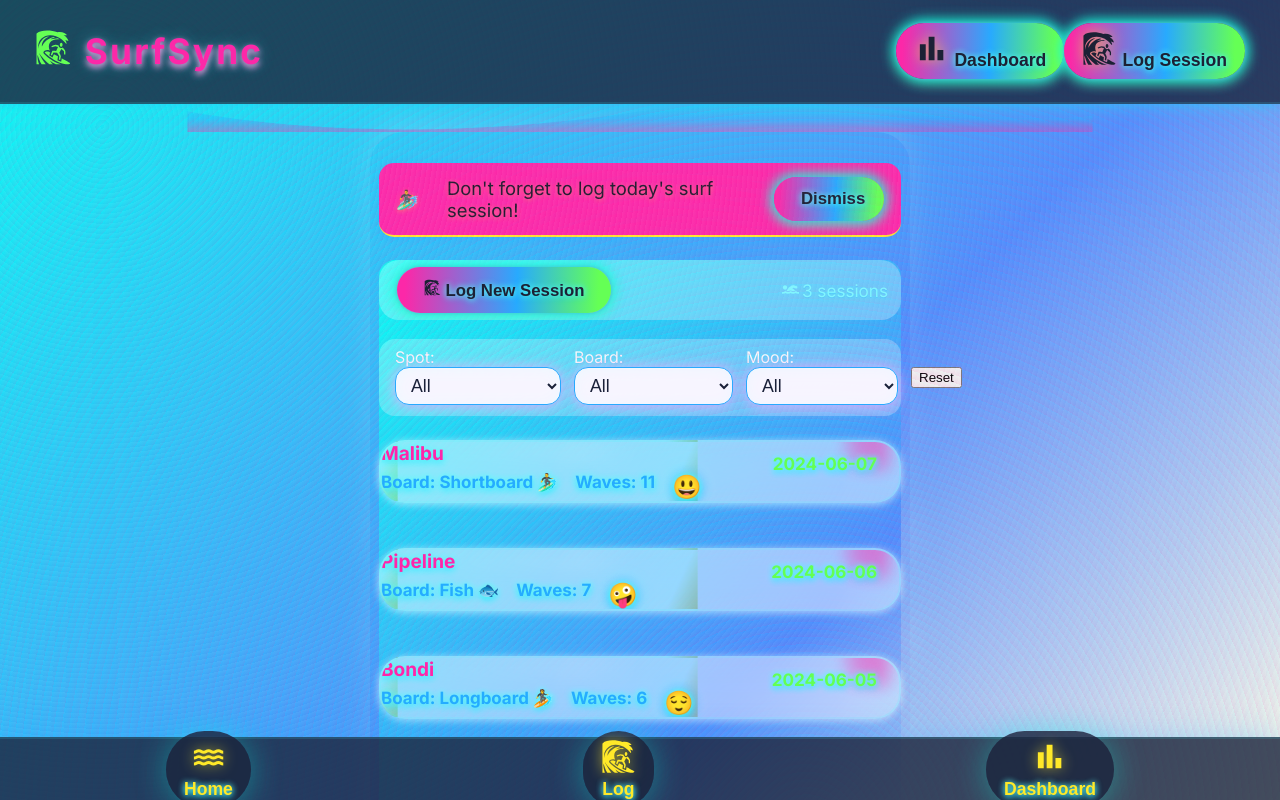
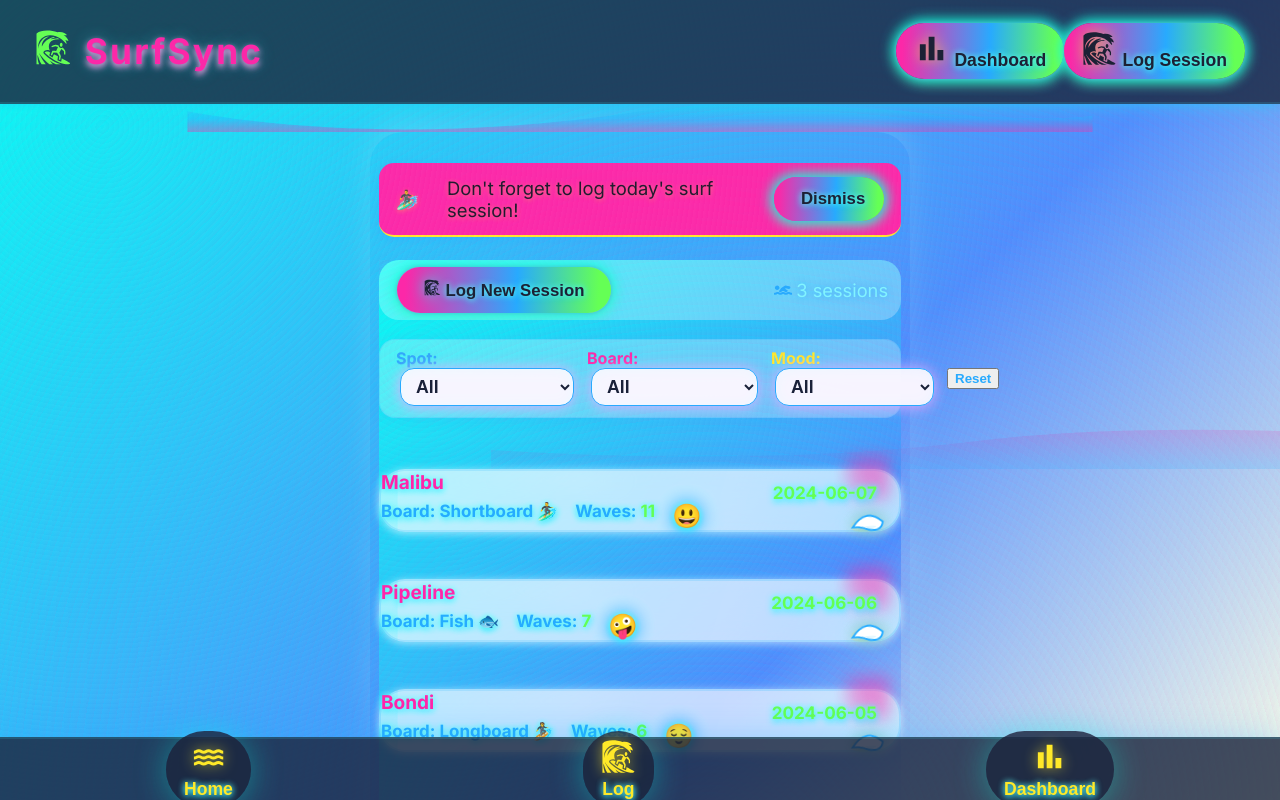
Before and after one commit to Workflow-Manager-admin/wavelog-106607-09cdf108, a React (Create React App) app in the folder wave_log/: page / in a window 1280 px wide. Shown: the top 800 px of the page. Built offline with nearby package versions, Linux system fonts and the light colour scheme; the HTML template or start-up script is replaced by a standard one.

Commit message:
Auto-commit: Changes as of 2025-06-03T16:10:49.529807+00:00

```diff
--- a/wave_log/src/components/HomeScreen.js
+++ b/wave_log/src/components/HomeScreen.js
@@ -17,24 +17,25 @@ function HomeScreen({
     setFilter({ spot: "", board: "", mood: "" });
 
   return (
-    <div className="surf-bg-home" style={{ borderRadius: 16, minHeight: "100vh" }}>
+    <div className="surf-bg-home" style={{ borderRadius: 20, minHeight: "100vh", position: "relative" }}>
       <div className="action-bar">
-        <button className="btn" onClick={goLog}>
-          <GiWaveSurfer /> Log New Session
+        <button className="btn neon-gradient" onClick={goLog}>
+          <GiWaveSurfer style={{ filter: "drop-shadow(0 0 7px #06ffe9)" }} /> Log New Session
         </button>
-        <span className="text-faint" style={{ fontSize: "1.07rem" }}>
-          <FaSwimmer style={{ verticalAlign: -2, marginRight: 3 }} />
+        <span className="text-faint" style={{ fontSize: "1.14rem", textShadow: "0 0 7px #28aafeaf" }}>
+          <FaSwimmer style={{ verticalAlign: -2, marginRight: 4, color: "#28aafe" }} />
           {sessions.length} session{sessions.length !== 1 ? "s" : ""}
         </span>
       </div>
-      <div className="filter-bar">
+      <div className="filter-bar" style={{ boxShadow: "0 0 13px #28aaff33", border: "1.5px solid #28aafe33" }}>
         <label>
-          Spot:
+          <span style={{ color: "#28aafe", fontWeight: 800 }}>Spot:</span>
           <select
             className="filter-select"
             value={filter.spot}
             onChange={(e) => setFilter(f => ({ ...f, spot: e.target.value }))}
             aria-label="Filter by spot"
+            style={{ marginLeft: 4, fontWeight: 600 }}
           >
             <option value="">All</option>
             {spots.map(spot => (
@@ -43,12 +44,13 @@ function HomeScreen({
           </select>
         </label>
         <label>
-          Board:
+          <span style={{ color: "#fc28a8", fontWeight: 800 }}>Board:</span>
           <select
             className="filter-select"
             value={filter.board}
             onChange={e => setFilter(f => ({ ...f, board: e.target.value }))}
             aria-label="Filter by board"
+            style={{ marginLeft: 4, fontWeight: 600 }}
           >
             <option value="">All</option>
             {boards.map(b => (
@@ -57,12 +59,13 @@ function HomeScreen({
           </select>
         </label>
         <label>
-          Mood:
+          <span style={{ color: "#ffe929", fontWeight: 900 }}>Mood:</span>
           <select
             className="filter-select"
             value={filter.mood}
             onChange={e => setFilter(f => ({ ...f, mood: e.target.value }))}
             aria-label="Filter by mood"
+            style={{ marginLeft: 4, fontWeight: 600 }}
           >
             <option value="">All</option>
             {moods.map(m => (
@@ -72,21 +75,35 @@ function HomeScreen({
             ))}
           </select>
         </label>
-        <button className="reset-filter-btn" onClick={resetFilter}>
+        <button className="reset-filter-btn" style={{color:"#28aafe", fontWeight:900}} onClick={resetFilter}>
           Reset
         </button>
       </div>
+      {/* Animated wave SVG between filters and session list for playfulness */}
+      <svg className="surf-divider-wave" viewBox="0 0 1440 60" height="36" aria-hidden="true" style={{ marginTop: -17 }}>
+        <defs>
+          <linearGradient id="wah1" x1="0" y1="0" x2="0" y2="60" gradientUnits="userSpaceOnUse">
+            <stop stopColor="#fc28a8"/>
+            <stop offset="1.0" stopColor="#28aafe"/>
+          </linearGradient>
+        </defs>
+        <path d="M0,34 Q370,57 660,22 T1440,31 L1440,60 L0,60 Z"
+          fill="url(#wah1)" opacity="0.18"/>
+      </svg>
       <div className="session-list">
         {sessions.length === 0 && (
           <div style={{
-            background: "#d7f6fb",
-            color: "#226085",
-            padding: "18px",
-            borderRadius: "16px",
-            marginTop: "14px",
-            textAlign: "center"
+            background: "linear-gradient(95deg,#f1faffbb 75%,#ffe929aa 100%)",
+            color: "#28aafe",
+            padding: "21px",
+            borderRadius: "19px",
+            marginTop: "21px",
+            textAlign: "center",
+            fontWeight: 800,
+            fontSize: "1.17rem",
+            boxShadow: "0 3px 26px #28aaff1c"
           }}>
-            No sessions found. Try changing your filters, or <span style={{ fontWeight: "bold" }}>Log a new session!</span>
+            No sessions found. Try changing your filters, or <span style={{ fontWeight: "bold", color: "#fc28a8" }}>Log a new session!</span>
           </div>
         )}
         {sessions.map(s => (
@@ -106,13 +123,37 @@ function HomeScreen({
 export function SessionCard({ session, moods, onClick }) {
   const moodObj = moods.find(m => m.code === session.mood);
   return (
-    <div className="session-card surf-glass-card" onClick={onClick} tabIndex={0} role="button" aria-label={`${session.spot} session`} >
+    <div
+      className="session-card surf-glass-card"
+      onClick={onClick}
+      tabIndex={0}
+      role="button"
+      aria-label={`${session.spot} session`}
+      style={{
+        position: "relative",
+        overflow: "visible",
+        border: "2.5px solid #28aafe33",
+        marginBottom: 26,
+        background:
+          "linear-gradient(107deg,rgba(255,255,255,0.67) 59%,rgba(216,252,251,0.7) 100%,#fc28a840 113%)"
+      }}
+    >
+      {/* Bobbing neon surfboard as a playful surf accent */}
+      <div className="surfboard-animate" style={{
+        right: 20, bottom: 5, width: 35, height:22, pointerEvents: "none"
+      }}>
+        <svg viewBox="0 0 46 26" fill="none">
+          <ellipse cx="20" cy="20" rx="15" ry="7" fill="#ffe929" opacity="0.13" />
+          <path d="M7,21 Q23,2 39,19 Q36,31 20,24 Q15,21 7,21Z" fill="#fff" stroke="#28aafe" strokeWidth="2"/>
+          <ellipse cx="22" cy="23" rx="10" ry="1.7" fill="#28aafe" opacity="0.15" />
+        </svg>
+      </div>
       <div className="session-main">
-        <div className="spot">{session.spot}</div>
+        <div className="spot" style={{ color: "#fc28a8", fontWeight:900 }}>{session.spot}</div>
         <div className="session-details-row">
-          <span>Board: <b>{session.board}</b></span>
-          <span>Waves: <b>{session.waves}</b></span>
-          <span className="session-mood">{moodObj ? moodObj.emoji : ""}</span>
+          <span >Board: <b style={{color:'#28aafe'}}>{session.board}</b></span>
+          <span>Waves: <b style={{color:'#65ff55'}}>{session.waves}</b></span>
+          <span className="session-mood" style={{filter:"drop-shadow(0 0 10px #28aafe)"}}>{moodObj ? moodObj.emoji : ""}</span>
         </div>
       </div>
       <span className="surf-date">{session.date}</span>
```
Also changed, not shown: 2 other files (tests, documents, lock files or other folders).
